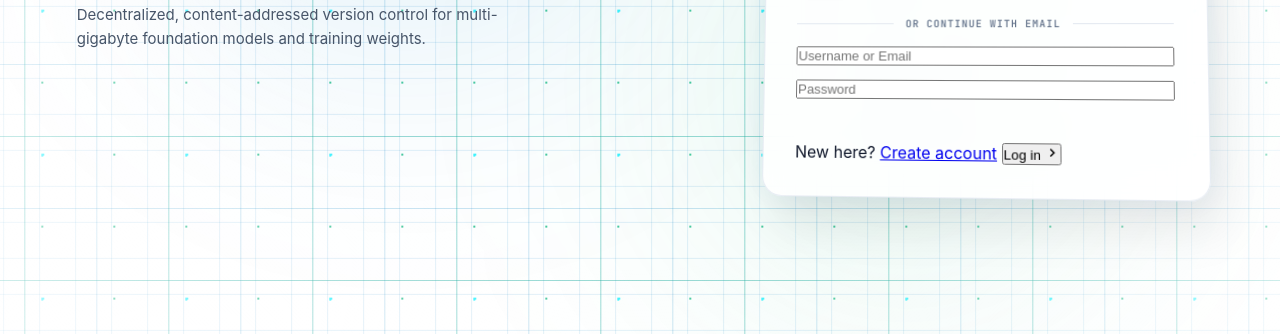
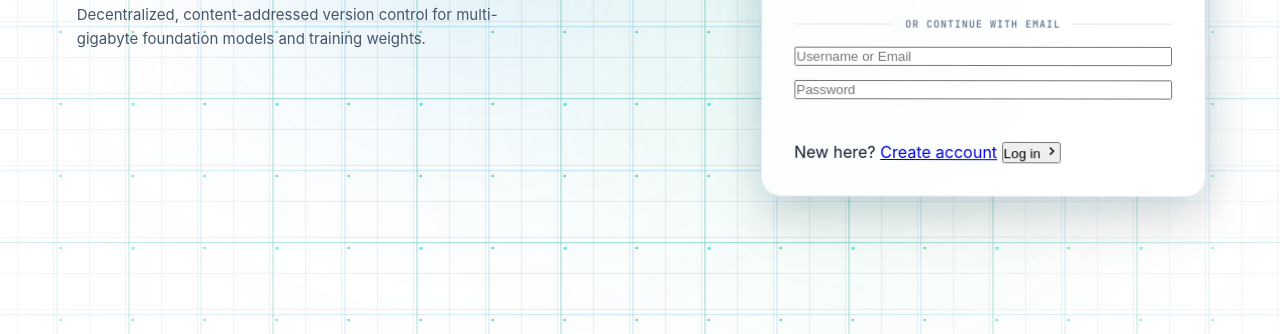
Before and after one commit to Aarya-2601/AI-GIT, a website: page FRONTEND/public/index.html in a window 1280 px wide. Shown: the part 466-800 px from the top of the page. Drawn offline with nearby package versions, Linux system fonts and the light colour scheme; a web font is replaced by a local one.

Commit message:
feat(auth): amplify parallax grid cursor response and add server google oauth endpoint

```diff
--- a/FRONTEND/public/auth.css
+++ b/FRONTEND/public/auth.css
@@ -31,10 +31,9 @@ body.auth-page {
 
 .parallax-grid-layer {
   position: absolute;
-  inset: -100px;
+  inset: -250px;
   will-change: transform;
   transform: translate3d(0, 0, 0);
-  transition: transform 0.12s cubic-bezier(0.16, 1, 0.3, 1);
 }
 
 /* Layer 1: Fine Grid with 36px horizontal and vertical theme cyan lines */
--- a/FRONTEND/public/auth.js
+++ b/FRONTEND/public/auth.js
@@ -336,51 +336,51 @@ document.addEventListener("DOMContentLoaded", () => {
         ambientY = Math.cos(timestamp * 0.0005) * 0.12;
       }
 
-      // Smooth lerp (0.075 factor)
-      currentX += ((targetX + ambientX) - currentX) * 0.075;
-      currentY += ((targetY + ambientY) - currentY) * 0.075;
+      // Smooth, responsive lerp (0.12 factor for faster, crisper tracking)
+      currentX += ((targetX + ambientX) - currentX) * 0.12;
+      currentY += ((targetY + ambientY) - currentY) * 0.12;
 
       const scrollOff = scrollY * 0.15;
 
-      // Staggered parallax movement on horizontal and vertical grid lines
+      // Amplified parallax movement for dramatic cursor responsiveness
       if (layerBase) {
-        const x1 = currentX * -18;
-        const y1 = currentY * -18 - scrollOff * 0.5;
+        const x1 = currentX * -45;
+        const y1 = currentY * -45 - scrollOff * 0.5;
         layerBase.style.transform = `translate3d(${x1.toFixed(2)}px, ${y1.toFixed(2)}px, 0)`;
       }
 
       if (layerMajor) {
-        const x2 = currentX * -38;
-        const y2 = currentY * -38 - scrollOff * 0.9;
+        const x2 = currentX * -95;
+        const y2 = currentY * -95 - scrollOff * 0.9;
         layerMajor.style.transform = `translate3d(${x2.toFixed(2)}px, ${y2.toFixed(2)}px, 0)`;
       }
 
       if (layerCross) {
-        const x3 = currentX * -54;
-        const y3 = currentY * -54 - scrollOff * 1.3;
+        const x3 = currentX * -140;
+        const y3 = currentY * -140 - scrollOff * 1.3;
         layerCross.style.transform = `translate3d(${x3.toFixed(2)}px, ${y3.toFixed(2)}px, 0)`;
       }
 
       if (glowCyan) {
-        const gx = currentX * 65;
-        const gy = currentY * 65;
+        const gx = currentX * 160;
+        const gy = currentY * 160;
         glowCyan.style.transform = `translate3d(${gx.toFixed(2)}px, ${gy.toFixed(2)}px, 0)`;
       }
 
       if (glowGreen) {
-        const gx2 = currentX * -55;
-        const gy2 = currentY * -55;
+        const gx2 = currentX * -140;
+        const gy2 = currentY * -140;
         glowGreen.style.transform = `translate3d(${gx2.toFixed(2)}px, ${gy2.toFixed(2)}px, 0)`;
       }
 
-      // Subtle 3D perspective tilt on glass login card for desktop
+      // 3D perspective tilt on glass login card for desktop
       if (authCard && window.innerWidth > 992) {
-        const tiltX = -currentY * 4.2;
-        const tiltY = currentX * 4.2;
-        const shadowX = -currentX * 12;
-        const shadowY = 20 - currentY * 8;
-        authCard.style.transform = `perspective(1000px) rotateX(${tiltX.toFixed(2)}deg) rotateY(${tiltY.toFixed(2)}deg) translateZ(4px)`;
-        authCard.style.boxShadow = `${shadowX.toFixed(1)}px ${shadowY.toFixed(1)}px 45px rgba(0, 0, 0, 0.08), 0 0 30px rgba(2, 132, 199, 0.08)`;
+        const tiltX = -currentY * 7.5;
+        const tiltY = currentX * 7.5;
+        const shadowX = -currentX * 24;
+        const shadowY = 24 - currentY * 16;
+        authCard.style.transform = `perspective(1000px) rotateX(${tiltX.toFixed(2)}deg) rotateY(${tiltY.toFixed(2)}deg) translateZ(8px)`;
+        authCard.style.boxShadow = `${shadowX.toFixed(1)}px ${shadowY.toFixed(1)}px 50px rgba(0, 0, 0, 0.12), 0 0 40px rgba(2, 132, 199, 0.14)`;
       }
 
       requestAnimationFrame(renderParallax);
```
Also changed, not shown: FRONTEND/server.js (+15 -0 lines).
